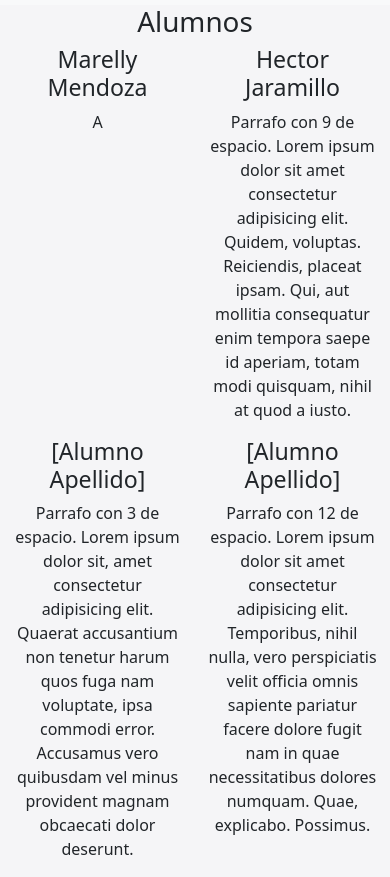
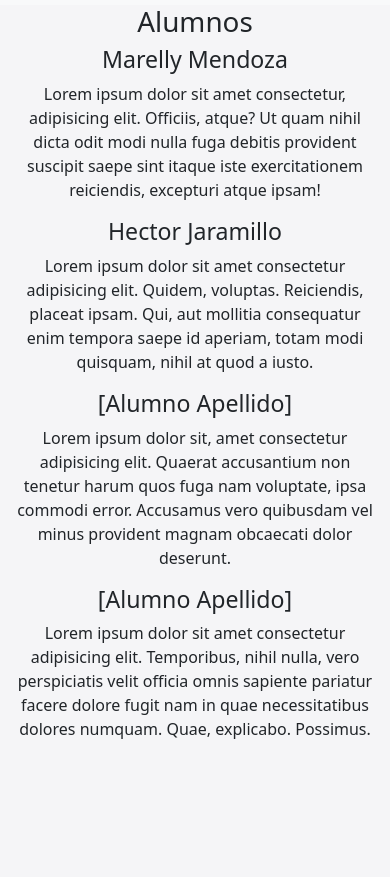
Before and after one commit to SubmarineEye84/piaSISOPweb, a plain HTML site: page acts.html in a window 390 px wide. Shown: the part 51-928 px from the top of the page. After the commit the page ends 844 px from the top, so only its background shows below. Drawn offline with Linux system fonts and the light colour scheme.

Commit message:
Breakpoints ajustados

```diff
--- a/acts.html
+++ b/acts.html
@@ -44,38 +44,38 @@
                     Alumnos
                 </h1>
             </div>
-            <div class="col-6">
+            <div class="col-12 col-md-6">
                 <h3>
                     Marelly Mendoza
                 </h3>
                 <p>
-                    A
+                    Lorem ipsum dolor sit amet consectetur, adipisicing elit. Officiis, atque? Ut quam nihil dicta odit modi nulla fuga debitis provident suscipit saepe sint itaque iste exercitationem reiciendis, excepturi atque ipsam!
                 </p>
             </div>
-            <div class="col-6">
+            <div class="col-12 col-md-6">
                 <h3>
                     Hector Jaramillo
                 </h3>
                 <p>
-                    Parrafo con 9 de espacio. Lorem ipsum dolor sit amet consectetur adipisicing elit. Quidem, voluptas.
+                    Lorem ipsum dolor sit amet consectetur adipisicing elit. Quidem, voluptas.
                     Reiciendis, placeat ipsam. Qui, aut mollitia consequatur enim tempora saepe id aperiam, totam modi
                     quisquam, nihil at quod a iusto.
                 </p>
             </div>
-            <div class="col-6">
+            <div class="col-12 col-md-6">
                 <h3>
                     [Alumno Apellido]
                 </h3>
                 <p>
-                    Parrafo con 3 de espacio. Lorem ipsum dolor sit, amet consectetur adipisicing elit. Quaerat
+                    Lorem ipsum dolor sit, amet consectetur adipisicing elit. Quaerat
                     accusantium non tenetur harum quos fuga nam voluptate, ipsa commodi error. Accusamus vero quibusdam
                     vel minus provident magnam obcaecati dolor deserunt.
                 </p>
             </div>
-            <div class="col-6">
+            <div class="col-12 col-md-6">
                 <h3>[Alumno Apellido]</h3>
                 <p>
-                    Parrafo con 12 de espacio. Lorem ipsum dolor sit amet consectetur adipisicing elit. Temporibus,
+                    Lorem ipsum dolor sit amet consectetur adipisicing elit. Temporibus,
                     nihil nulla, vero perspiciatis velit officia omnis sapiente pariatur facere dolore fugit nam in quae
                     necessitatibus dolores numquam. Quae, explicabo. Possimus.
                 </p>
--- a/css/styles.css
+++ b/css/styles.css
@@ -27,8 +27,3 @@ body {
 .nav-link:hover::after {
     opacity: 1;
 }
-
-.linuxlogo {
-    height: 50%;
-    width: 30%;
-}
```
Also changed, not shown: index.html (+15 -12 lines).
